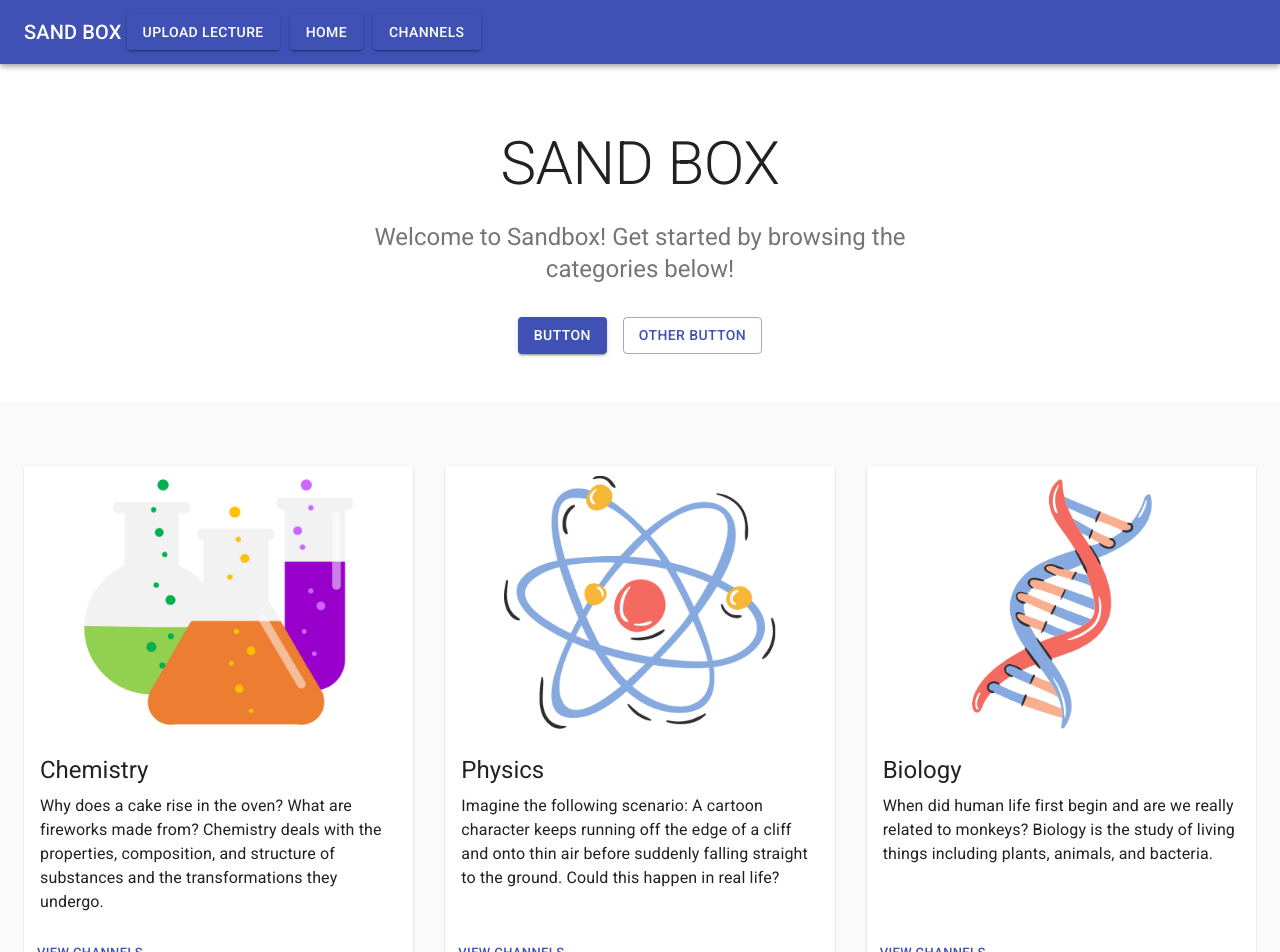
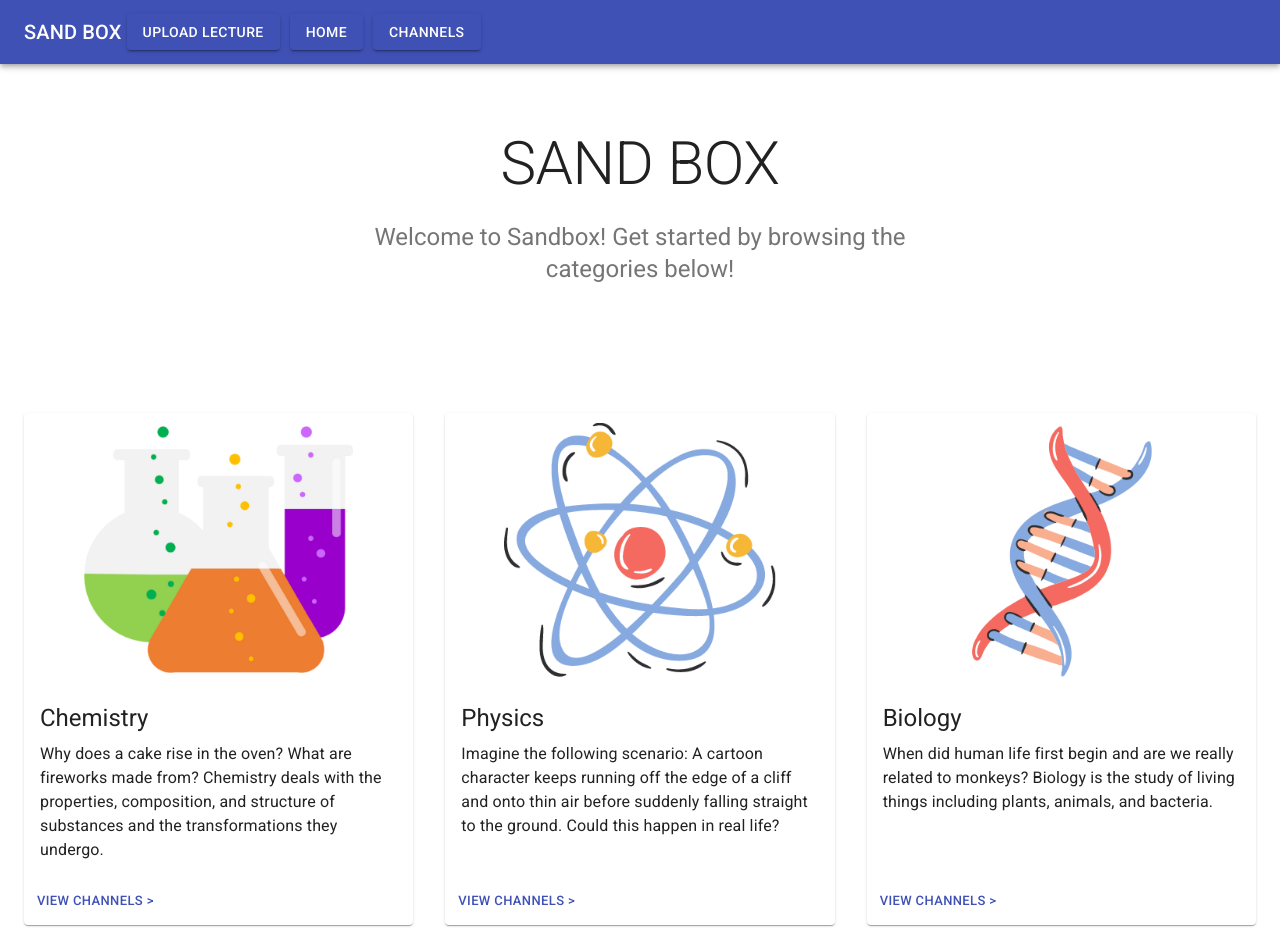
Before and after one commit to tamlam1/csehack, a React (Create React App) app in the folder frontend/sandbox/: page / in a window 1280 px wide. Shown: the top 952 px of the page. Built offline with nearby package versions, Linux system fonts and the light colour scheme.

Commit message:
filter channels

```diff
--- a/frontend/sandbox/src/App.js
+++ b/frontend/sandbox/src/App.js
@@ -29,7 +29,10 @@ function App() {
           <Route path="/channels">
             <Header PageContents={<ChannelsPage />} />
           </Route>
-          <Route path="/">
+          <Route path="/channels/:category">
+            <Header PageContents={<ChannelsPage />} />
+          </Route>
+          <Route exact path="/">
             <Header PageContents={<HomePage />} />
           </Route>
         </Switch>
--- a/frontend/sandbox/src/components/ChannelsPage.js
+++ b/frontend/sandbox/src/components/ChannelsPage.js
@@ -228,6 +228,8 @@ const cats = ["Chemistry", "Physics", "Biology", "Maths", "PDHPE", "Geography",
 
 function ChannelsPage() {
 
+  let {category} = useParams();
+  console.log({category})
   const classes = useStyles2();
   const [page, setPage] = React.useState(0);
   const [rowsPerPage, setRowsPerPage] = React.useState(5);
@@ -275,15 +277,17 @@ function ChannelsPage() {
 
   React.useEffect(() => {
     fetch('/api/get_channels', {
-       method: 'GET',
+       method: 'POST',
        headers: {
           accept: 'application/json',
           'Content-Type': 'application/json',
        },
+       body: JSON.stringify({category}),
     }).then(res => res.json()).then((result) => {
 
        setChannels(result.data);
        console.log(result.data)
+
 
     }).catch(error => console.log(error));
   }, []);
--- a/frontend/sandbox/src/components/HomePage.js
+++ b/frontend/sandbox/src/components/HomePage.js
@@ -19,7 +19,8 @@ import {
   BrowserRouter as Router,
   Switch,
   Route,
-  Link
+  Link,
+  useHistory
 } from "react-router-dom";
 
 
@@ -104,14 +105,13 @@ const categories =
 
 function HomePage() {
 
+  // let history = useHistory();
+
   const classes = useStyles();
 
   return (
     <React.Fragment>
-      <CssBaseline />
 
-      <main>
-        {/* Hero unit */}
         <div className={classes.heroContent}>
           <Container maxWidth="sm">
             <Typography component="h1" variant="h2" align="center" color="textPrimary" gutterBottom>
@@ -120,24 +120,10 @@ function HomePage() {
             <Typography variant="h5" align="center" color="textSecondary" paragraph>
               Welcome to Sandbox! Get started by browsing the categories below!
             </Typography>
-            <div className={classes.heroButtons}>
-              <Grid container spacing={2} justifyContent="center">
-                <Grid item>
-                  <Button variant="contained" color="primary">
-                    Button
-                  </Button>
-                </Grid>
-                <Grid item>
-                  <Button variant="outlined" color="primary">
-                    Other Button
-                  </Button>
-                </Grid>
-              </Grid>
-            </div>
+
           </Container>
         </div>
         <Container className={classes.cardGrid} maxWidth="lg">
-          {/* End hero unit */}
           <Grid container spacing={4}>
             {categories.map(({cat, img, desc}) => (
               <Grid item key={cat} xs={12} sm={6} md={4}>
@@ -155,16 +141,17 @@ function HomePage() {
                     </Typography>
                   </CardContent>
                   <CardActions>
+                    <Link to={"channels/"+cat}>
                     <Button size="small" color="primary">
-                      View Channels
+                      View Channels {'>'}
                     </Button>
+                    </Link>
                   </CardActions>
                 </Card>
               </Grid>
             ))}
           </Grid>
         </Container>
-      </main>
 
       <footer className={classes.footer}>
         <Typography variant="subtitle1" align="center" color="textSecondary" component="p">
```
